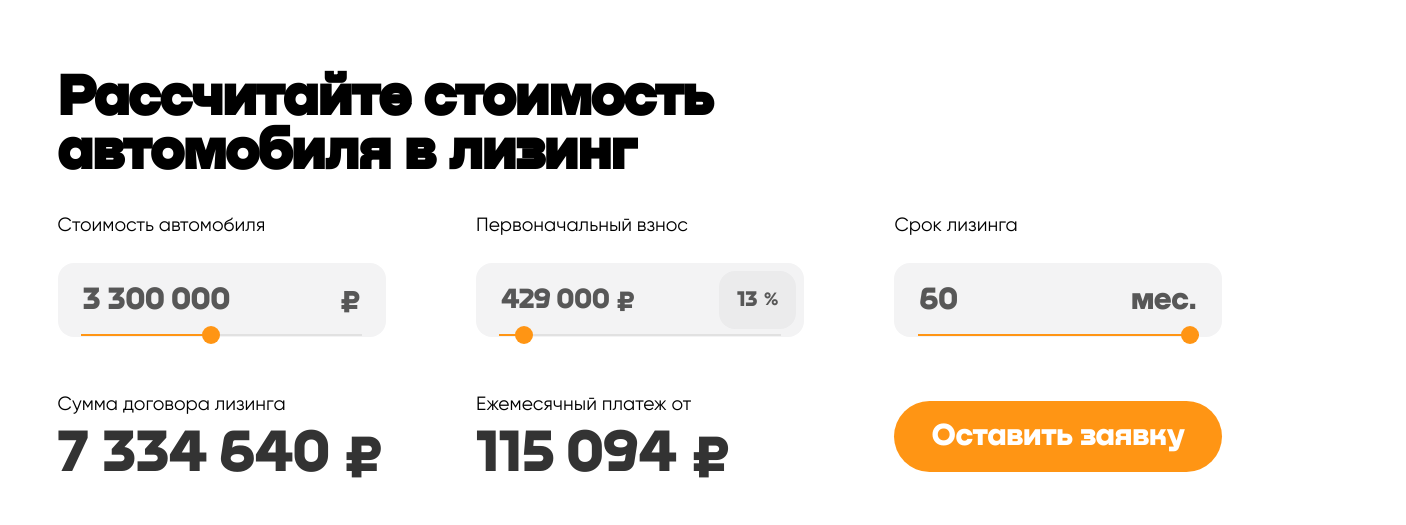
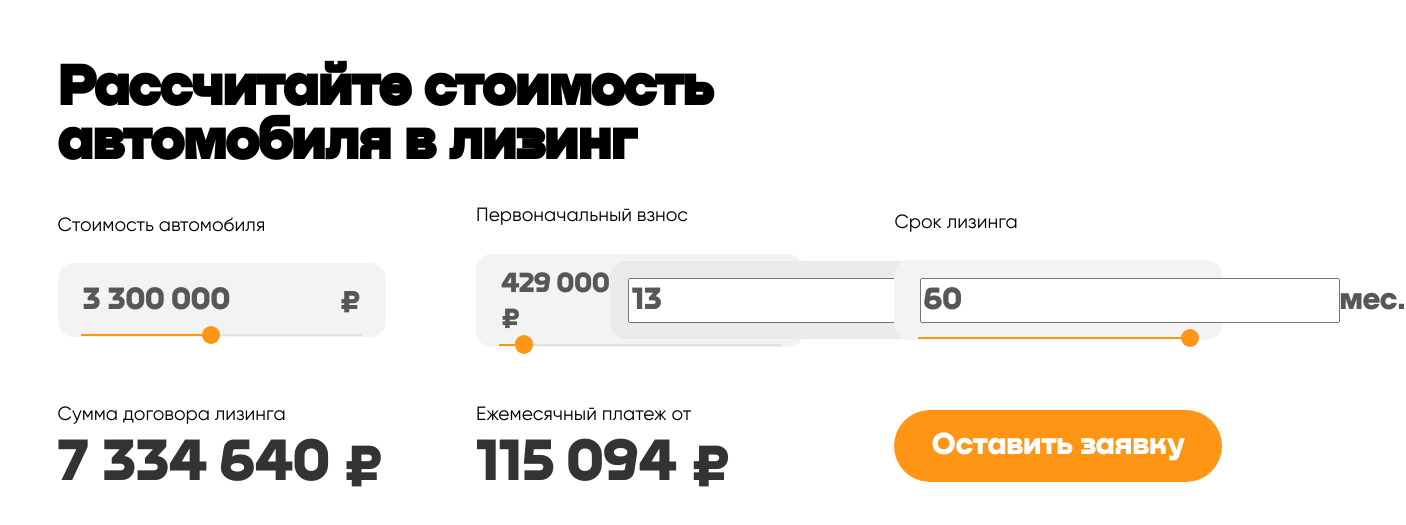
Before and after one commit to MrDuffs/car-leasing-calculator, a React (Create React App) app: page / in a window 1280 px wide. Shown: the part 123-648 px from the top of the page, 1406 px wide, since content can reach past the window. Built offline with nearby package versions, Linux system fonts and the light colour scheme.

Commit message:
Edited input fields

```diff
--- a/src/components/input-fields/car-price-field.jsx
+++ b/src/components/input-fields/car-price-field.jsx
@@ -1,52 +1,36 @@
-import React, { useState } from 'react';
+import React from 'react';
 import { priceFormatter } from '../../utils/price-formatter';
 import './input-fields-style.scss';
 import { RangeInput } from './range-input';
+import { normalizeInputValues } from '../../utils/normalize-input-values';
 
 export const CarPriceField = ({ carPriceValue, onChange, disabled }) => {
-    const [isEditing, setIsEditing] = useState(false);
     const minCarPrice = 1000000;
     const maxCarPrice = 6000000;
 
-    const handleFocus = () => {
-        setIsEditing(true);
-    };
-
     const handleBlur = (e) => {
-        if (e.target.value < minCarPrice) {
+        if (normalizeInputValues(e.target.value) < minCarPrice) {
             e.target.value = minCarPrice;
             onChange(e);
         }
-        if (e.target.value > maxCarPrice) {
+        if (normalizeInputValues(e.target.value) > maxCarPrice) {
             e.target.value = maxCarPrice;
             onChange(e);
         }
-        setIsEditing(false);
     };
 
     return (
         <div className="car_price-container">
             <h4>Стоимость автомобиля</h4>
             <div className="car_price-input">
-                {isEditing ? (
-                    <input
-                        type="number"
-                        min={minCarPrice}
-                        max={maxCarPrice}
-                        value={carPriceValue.toString()}
-                        onChange={onChange}
-                        onBlur={handleBlur}
-                        disabled={disabled}
-                    />
-                ) : (
-                    <input
-                        type="text"
-                        value={priceFormatter.format(carPriceValue)}
-                        onFocus={handleFocus}
-                        disabled={disabled}
-                        readOnly
-                    />
-                )}
+                <input
+                    type="text"
+                    maxLength={priceFormatter.format(carPriceValue).length}
+                    value={priceFormatter.format(carPriceValue)}
+                    onChange={onChange}
+                    onBlur={handleBlur}
+                    disabled={disabled}
+                />
                 <span>₽</span>
             </div>
             <RangeInput
--- a/src/components/input-fields/initial-fee-field.jsx
+++ b/src/components/input-fields/initial-fee-field.jsx
@@ -37,10 +37,9 @@ export const InitialFeeField = ({
                 <div className="initial_fee-input">
                     <input
                         ref={inputEl}
-                        type="number"
-                        min={minInitialFeePercent}
-                        max={maxInitialFeePercent}
-                        value={percentageValue.toString()}
+                        type="text"
+                        maxLength="2"
+                        value={percentageValue}
                         onChange={onChange}
                         onBlur={handleInputBlur}
                         disabled={disabled}
--- a/src/components/input-fields/leasing-term-field.jsx
+++ b/src/components/input-fields/leasing-term-field.jsx
@@ -6,9 +6,6 @@ export const LeasingTermField = ({ monthsValue, onChange, disabled }) => {
     const maxLeasingTerm = 60;
 
     const handleBlur = (e) => {
-        if (!e.target.value) {
-            e.target.value = monthsValue;
-        }
         if (e.target.value < minLeasingTerm) {
             e.target.value = minLeasingTerm;
             onChange(e);
@@ -24,10 +21,9 @@ export const LeasingTermField = ({ monthsValue, onChange, disabled }) => {
             <h4>Срок лизинга</h4>
             <div className="leasing_term-input">
                 <input
-                    type="number"
-                    min={minLeasingTerm}
-                    max={maxLeasingTerm}
-                    value={monthsValue.toString()}
+                    type="text"
+                    maxLength="2"
+                    value={monthsValue}
                     onChange={onChange}
                     onBlur={handleBlur}
                     disabled={disabled}
```
